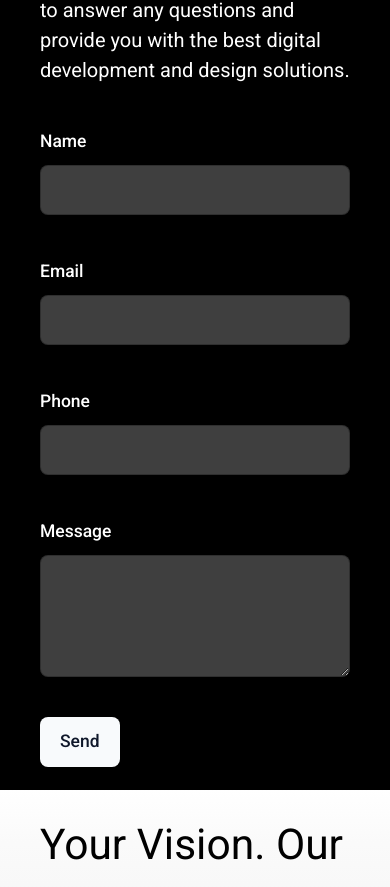
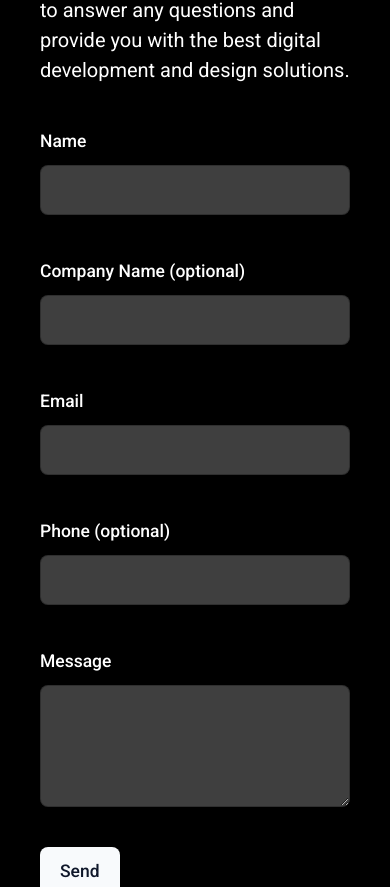
Before and after one commit to shahkeyur/portfolio-site, a Next.js app: page / in a window 390 px wide. Shown: the part 4176-5063 px from the top of the page. Built offline with nearby package versions, Linux system fonts and the light colour scheme.

Commit message:
fix: phone number validation and add company name

```diff
--- a/src/app/api/contact-form/route.ts
+++ b/src/app/api/contact-form/route.ts
@@ -2,13 +2,14 @@ export async function POST(req: Request) {
     const formId = process.env.JOTFORM_FORM_ID;
     const apiKey = process.env.JOTFORM_API_KEY;
 
-    const { name, email, message, phone } = await req.json();
+    const { name, email, message, phone, companyName } = await req.json();
 
     const formData = new FormData();
     formData.append("submission[3]", name);
     formData.append("submission[4]", email);
     formData.append("submission[5]", phone);
     formData.append("submission[7]", message);
+    formData.append("submission[11]", companyName);
 
     const res = await fetch(`https://api.jotform.com/form/${formId}/submissions?apiKey=${apiKey}`, {
         method: 'POST',
--- a/src/components/ContactUsForm.tsx
+++ b/src/components/ContactUsForm.tsx
@@ -27,9 +27,34 @@ const formSchema = z.object({
   message: z.string().min(10, {
     message: "Message must be at least 10 characters.",
   }),
-  phone: z.string().min(10, {
-    message: "Phone number must be at least 10 characters.",
-  }),
+  companyName: z.string().nullable(),
+  phone: z
+    .string()
+    .nullable()
+    .refine(
+      (value) => {
+        if (value && !/^\d+$/.test(value)) {
+          return false;
+        }
+
+        return true;
+      },
+      {
+        message: "Phone number should contain only numbers.",
+      }
+    )
+    .refine(
+      (value) => {
+        if (value && value.length < 10) {
+          return false;
+        }
+
+        return true;
+      },
+      {
+        message: "Phone number be at least 10 characters.",
+      }
+    ),
 });
 
 export function ContactForm() {
@@ -40,6 +65,7 @@ export function ContactForm() {
       email: "",
       message: "",
       phone: "",
+      companyName: "",
     },
   });
 
@@ -64,11 +90,12 @@ export function ContactForm() {
   return (
     <Form {...form}>
       <form onSubmit={form.handleSubmit(onSubmit)} className="space-y-8">
+        <div className="flex flex-col lg:flex-row lg:space-x-4 space-y-8 lg:space-y-0">
           <FormField
             control={form.control}
             name="name"
             render={({ field }) => (
-            <FormItem>
+              <FormItem className="lg:flex-auto">
                 <FormLabel>Name</FormLabel>
                 <FormControl>
                   <Input {...field} />
@@ -78,6 +105,21 @@ export function ContactForm() {
               </FormItem>
             )}
           />
+          <FormField
+            control={form.control}
+            name="companyName"
+            render={({ field }) => (
+              <FormItem className="lg:flex-auto">
+                <FormLabel>Company Name (optional)</FormLabel>
+                <FormControl>
+                  <Input {...field} />
+                </FormControl>
+
+                <FormMessage />
+              </FormItem>
+            )}
+          />
+        </div>
         <div className="flex flex-col lg:flex-row lg:space-x-4 space-y-8 lg:space-y-0">
           <FormField
             control={form.control}
@@ -98,7 +140,9 @@ export function ContactForm() {
             name="phone"
             render={({ field }) => (
               <FormItem className="lg:flex-auto">
-                <FormLabel>Phone</FormLabel>
+                <FormLabel>
+                  Phone <>(optional)</>
+                </FormLabel>
                 <FormControl>
                   <Input {...field} />
                 </FormControl>
```
Also changed, not shown: 1 other file (tests, documents, lock files or other folders). Lines whose indentation alone changed are shown as unchanged.
